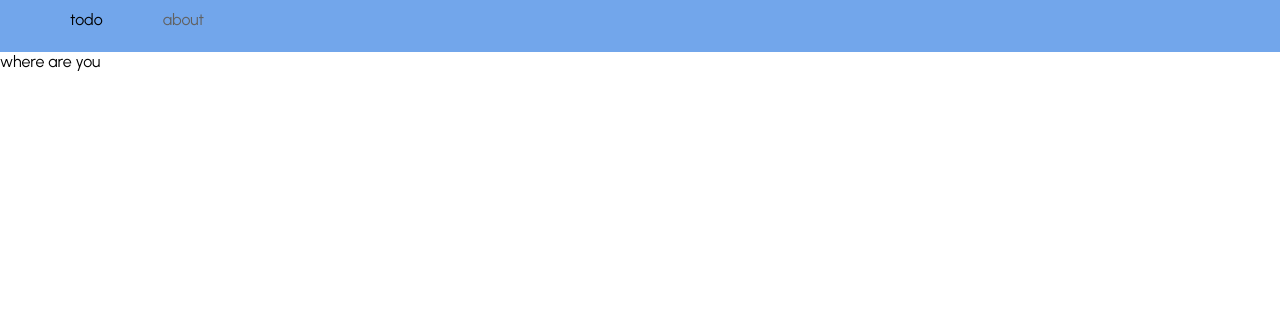
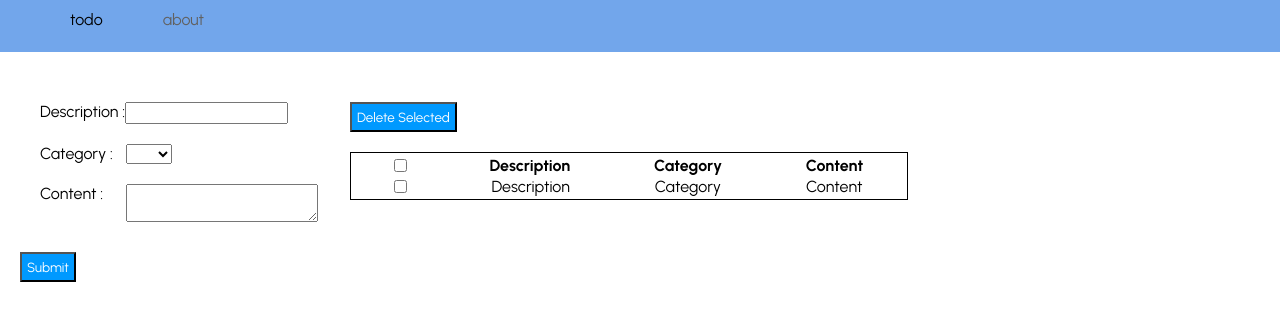
Before and after one commit to Rainbow2544/todo-list, a React (Create React App) app: page / in a window 1280 px wide. Shown: the top 320 px of the page. Built offline with nearby package versions, Linux system fonts and the light colour scheme.

Commit message:
finish home page UI

```diff
--- a/src/pages/Home.jsx
+++ b/src/pages/Home.jsx
@@ -1,12 +1,133 @@
-import NavBar from "../components/NavBar";
+import styled from "styled-components";
+
+const Container = styled.div`
+  display: flex;
+  margin-top: 50px;
+`
+const Form = styled.form`
+  flex: 1;
+  height: 50px;
+  margin-left: 40px;
+`
+
+const Description = styled.p``
+
+const DescriptionContainer = styled.div`
+  display: flex;
+`
+
+const DescriptionInput = styled.input`
+  width: 50%;
+`
+
+const CategoryContainer = styled.div`
+  display: flex;
+  margin-top: 20px;
+`
+
+const Category = styled.p`
+  margin-right: 13px;
+`
+const CategorySelect = styled.select`
+  width: 15%;
+`
+
+const CategoryOption = styled.option``
+
+const ContentContainer = styled.div`
+  display: flex;
+  margin-top: 20px;
+`
+const Content = styled.p`
+  margin-right: 23px;
+`
+
+
+const ContentTextarea = styled.textarea`
+  width: 60%;
+`
+const FormButtonArea = styled.div`
+  margin-top: 30px;
+  margin-left: -20px;
+`
+
+const Button = styled.button`
+  background: #0099ff;
+  color: white;
+  padding: 5px;
+  cursor: pointer;
+  &:hover{
+    color: gray;
+  }
+`
+
+const TableContainer = styled.div`
+  flex: 3;
+`
+const Table = styled.table`
+  margin-top: 20px;
+  width:60%;
+  border: 1px solid;
+`
+const Row = styled.tr`
+  display: flex;
+  justify-content: space-around;
+`
+
+const Checkbox = styled.input``
+
+const Th = styled.th``
+
+const Td = styled.td``
+
 
 
 function Home() {
   return (
-    <div>
+    <Container>
+      <Form>
+        <DescriptionContainer>
+          <Description>Description :</Description>
+          <DescriptionInput></DescriptionInput>
+        </DescriptionContainer>
 
-        where are you
-    </div>
+        <CategoryContainer>
+          <Category>Category :</Category>
+          <CategorySelect>
+            <CategoryOption></CategoryOption>
+            <CategoryOption>CSS</CategoryOption>
+          </CategorySelect>
+        </CategoryContainer>
+
+        <ContentContainer>
+            <Content>Content :</Content>
+            <ContentTextarea />
+        </ContentContainer>
+        <FormButtonArea>
+          <Button>Submit</Button>
+        </FormButtonArea>
+
+      </Form>
+      <TableContainer>
+        <Button>Delete Selected</Button>
+        <Table>
+          <Row>
+            <Checkbox type="checkbox"></Checkbox>
+            <Th>Description</Th>
+            <Th>Category</Th>
+            <Th>Content</Th>
+          </Row>
+          <Row>
+            <Checkbox type="checkbox"></Checkbox>
+            <Td>Description</Td>
+            <Td>Category</Td>
+            <Td>Content</Td>
+          </Row>
+        </Table>
+
+      </TableContainer>
+
+    </Container>
   )
 }
 
```
